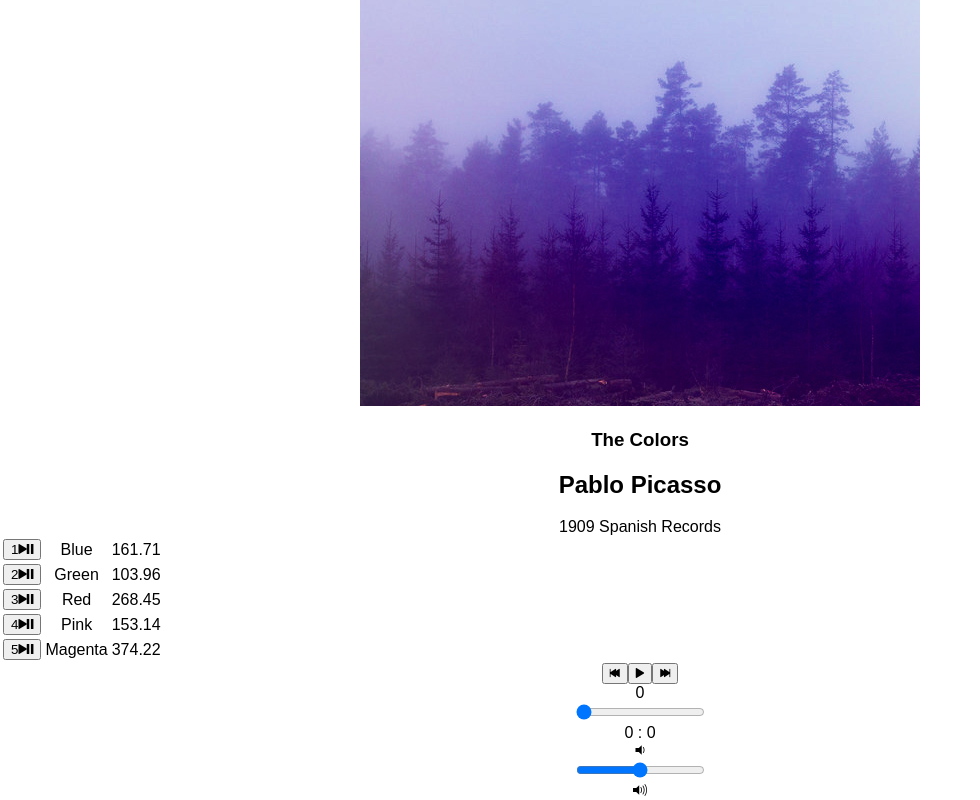
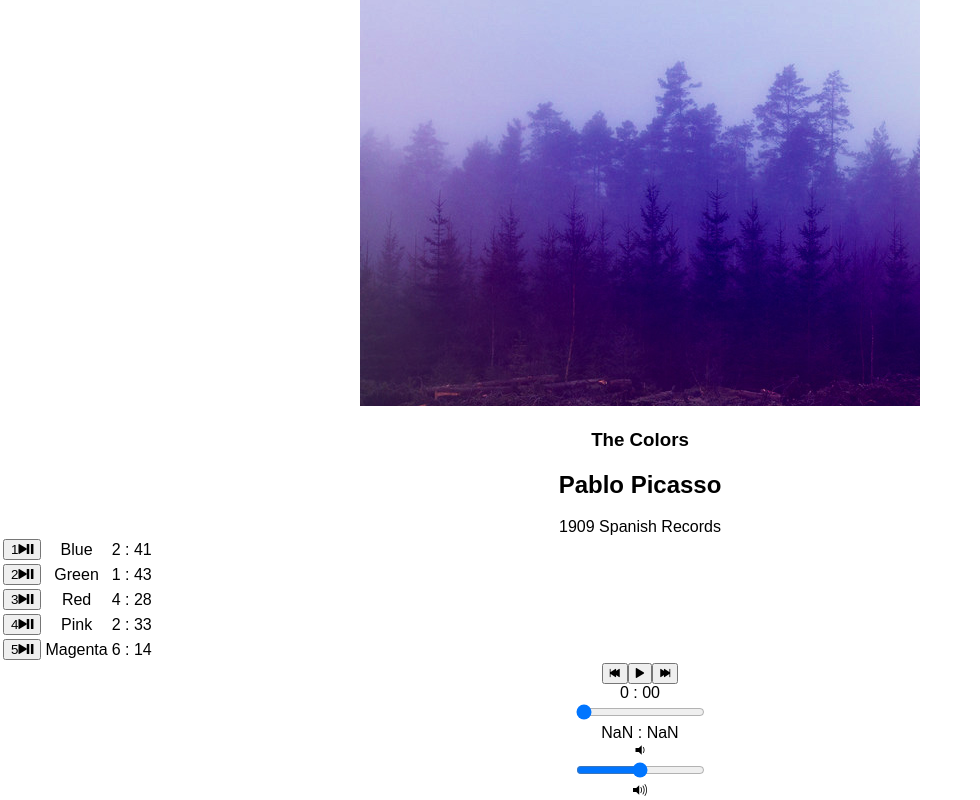
Before and after one commit to spengjohnson/bloc-jams-react, a React (Create React App) app: page /album/the-colors in a window 1280 px wide. Shown: the part 252-1052 px from the top of the page, without its empty margins (0-980 px from the left). Built offline with nearby package versions, Linux system fonts and the light colour scheme.

Commit message:
assignment rangeInputs completed with seconds coverted to M:SS MAY122018 at 0936am

```diff
--- a/src/components/Album.js
+++ b/src/components/Album.js
@@ -102,9 +102,15 @@
 	}
 
 	formatTime(timeInSeconds) {
+
 		const minutes = Math.floor(timeInSeconds/60);
 		const seconds = Math.floor(timeInSeconds % 60);
-		return minutes + " :  " + seconds;
+		if (timeInSeconds < 10) {
+			return minutes + " : 0" + seconds;
+		} else {
+			return minutes + " :  " + seconds;
+		}
+
 	}
 
 	render() {
@@ -135,7 +141,7 @@
 										</button>
 									</td>
 									<td className="song-title">{song.title}</td>
-									<td className="song-duration">{song.duration}</td>
+									<td className="song-duration">{this.formatTime(song.duration)}</td>
 								</tr>
 							)
 						}
--- a/src/components/PlayerBar.js
+++ b/src/components/PlayerBar.js
@@ -16,7 +16,7 @@
 			        </button>
 			    </section>
 			    <section id="time-control" onChange={this.props.handleTimeChange}>
-			    	<div className="current-time">{this.props.currentTime}</div>
+			    	<div className="current-time">{this.props.formatTime(this.props.currentTime)}</div>
 			    	<input
 			    		type="range"
 			    		className="seek-bar"
@@ -25,7 +25,7 @@
 			    		min = "0"
 			    		step="0.01"
 			    	/>
-			    	<div className="total-time">{this.props.formatTime(this.props.currentTime)}</div>
+			    	<div className="total-time">{this.props.formatTime(this.props.duration)}</div>
 			    </section>
 			    <section id="volume-control" onChange={this.props.handleVolumeChange}>
 			    	<div className="icon ion-volume-low"></div>
```
